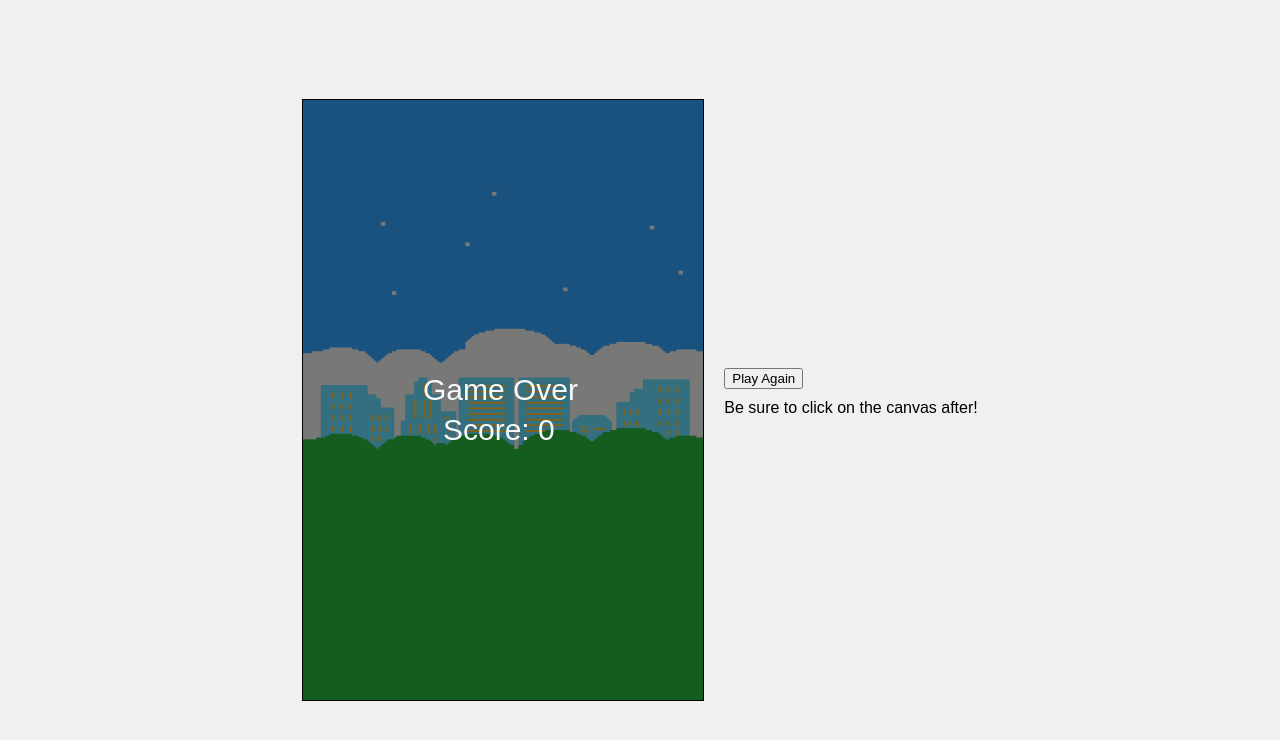
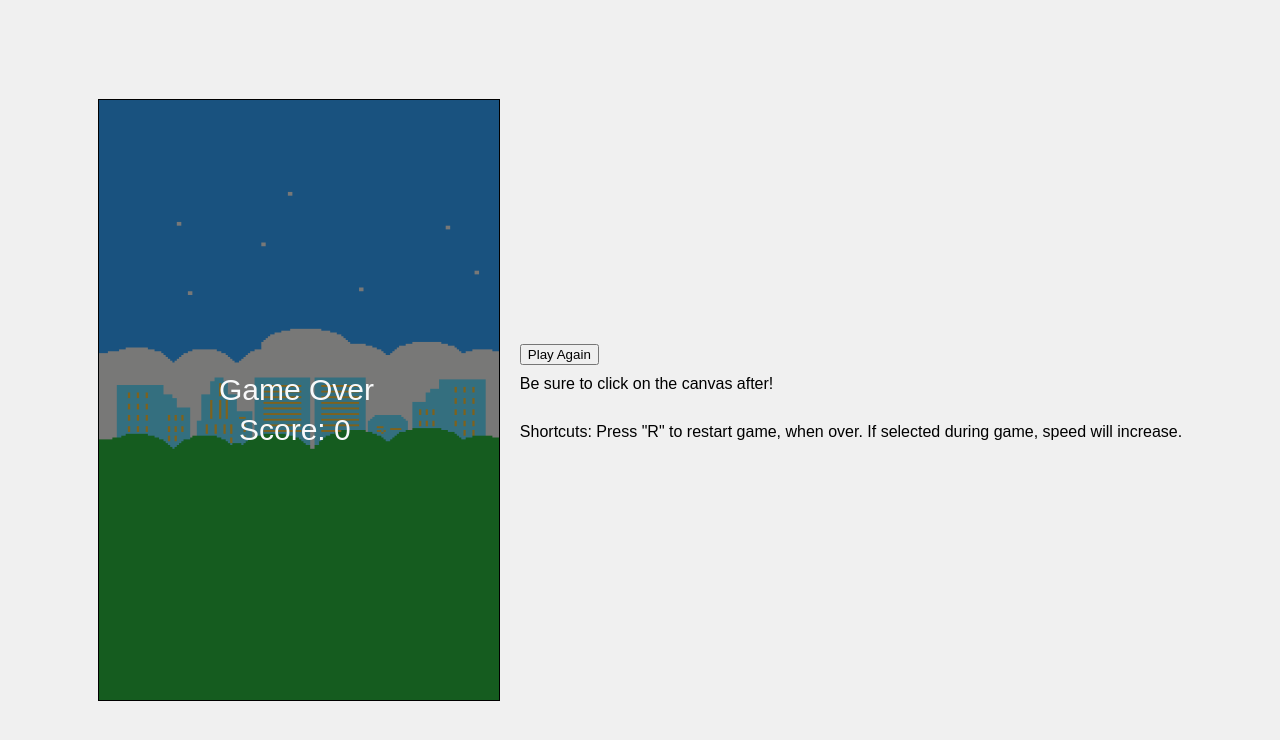
Before and after one commit to tanisharajgor/flippy-bird, a plain HTML site: page index.html in a window 1280 px wide. Drawn offline with Linux system fonts and the light colour scheme.

Commit message:
Update index.html

```diff
--- a/index.html
+++ b/index.html
@@ -22,7 +22,8 @@
   <canvas id="gameCanvas" width="400" height="600"></canvas>
   <div style="margin-left: 20px;"">
     <button id="playAgainButton">Play Again</button>
-    <p style="font-family: Arial, sans-serif; margin-top: 10px;">Be sure to click on the canvas after!</p>
+    <p style="font-family: Arial, sans-serif; margin-top: 10px; margin-bottom: 30px;">Be sure to click on the canvas after!</p>
+    <p style="font-family: Arial, sans-serif;">Shortcuts: Press "R" to restart game, when over. If selected during game, speed will increase.</p>
   </div>
   <script type="module" src="main.js"></script>
 </body>
```
